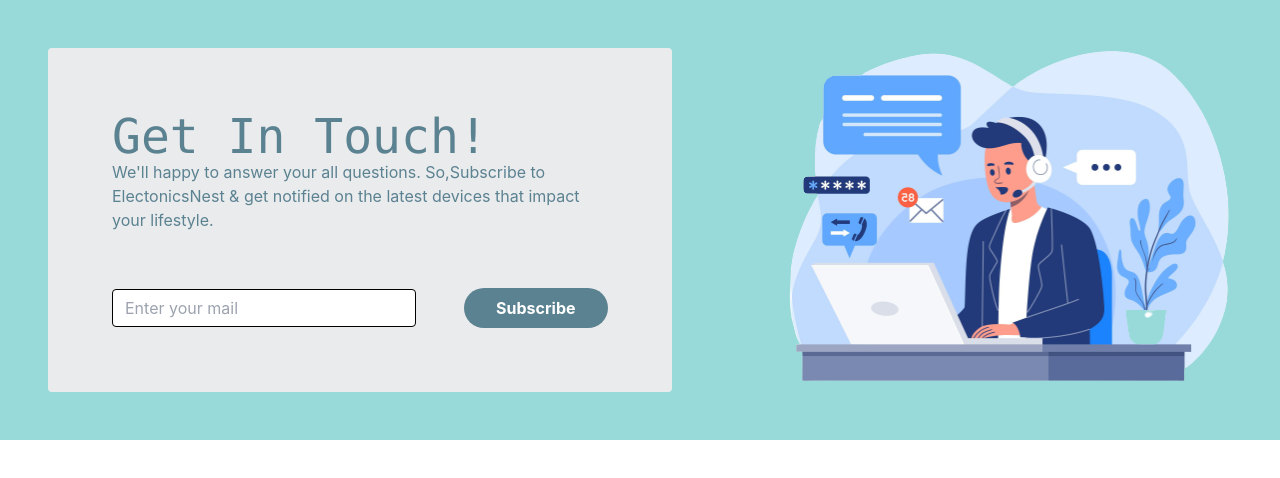
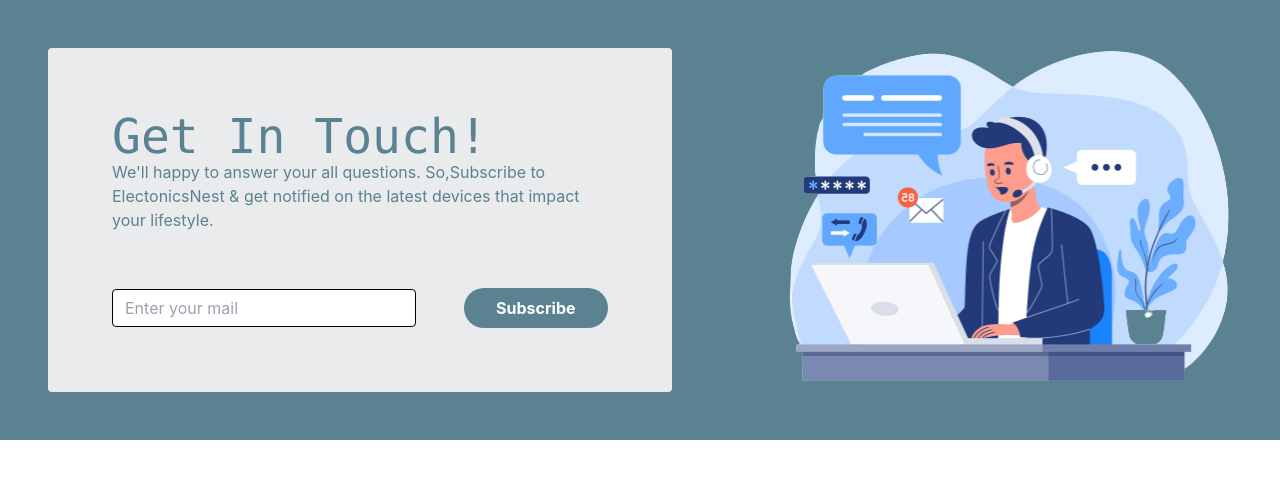
Before and after one commit to akshatlambhate/E-commerce, a React (Create React App) app: page / in a window 1280 px wide. Shown: the top 478 px of the page. Built offline with nearby package versions, Linux system fonts and the light colour scheme.

Commit message:
commit bg updated

```diff
--- a/src/App.js
+++ b/src/App.js
@@ -1,10 +1,10 @@
 import './App.css';
+import GetInTouch from './components/GetInTouch';
 import './index.css'
-import GetInTouch from './components/GetInTouch';
 
 function App() {
   return (
-    <div className="App" class="bg-shelduckBlue">
+    <div className="App"  class="bg-AirBlue">
       <GetInTouch />
     </div>
   );
```
